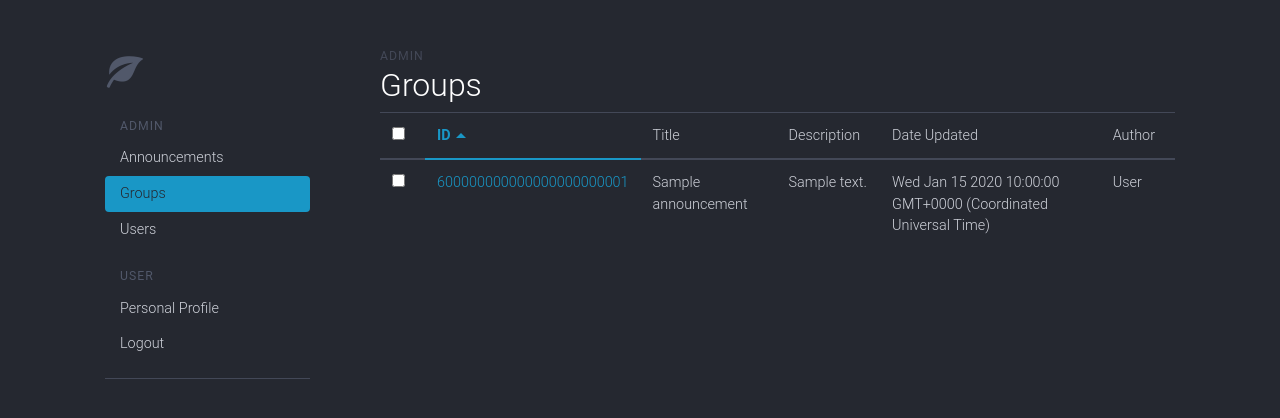
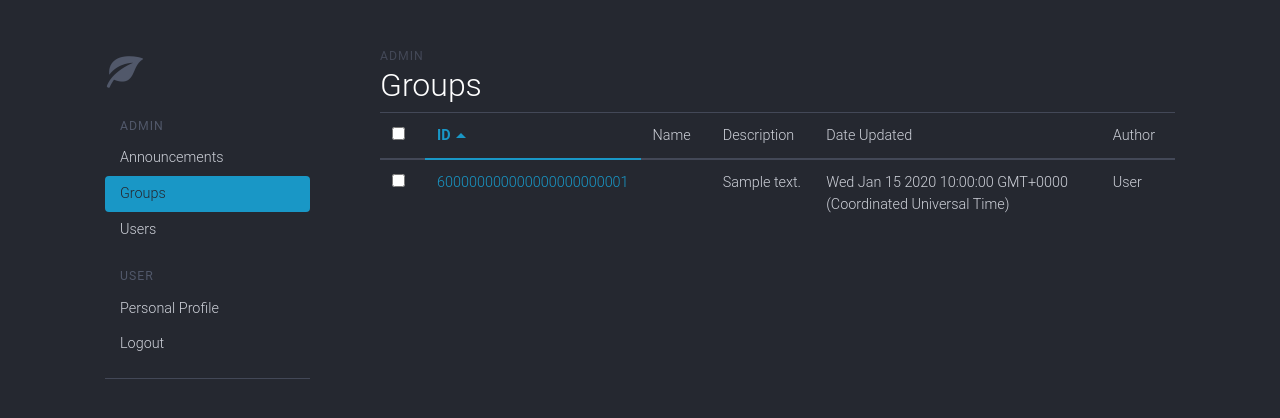
Before and after one commit to DevBeardly/church-announce, a Node server app: template views/admin/groups.ejs in a window 1280 px wide. Shown: the top 418 px of the page. Run offline with Node 20, Linux system fonts and the light colour scheme; the template is opened without the code that fills it: values that come from a table or form of the project are taken from there, others are empty; tables that the repository leaves empty hold one stand-in row (values such as "Sample post"); some libraries are stand-ins or nearby versions.

Commit message:
Fixed missing group model require in admin routes, and fixed groups view template

```diff
--- a/routes/admin.js
+++ b/routes/admin.js
@@ -3,6 +3,7 @@ const express      = require('express'),
       passport     = require('passport'),
       User         = require('../models/user'),
       Announcement = require('../models/announcement'),
+      Group        = require('..models/group'),
       middleware   = require('../middleware');
 
 // ADMIN DASHBOARD LANDING
--- a/views/admin/groups.ejs
+++ b/views/admin/groups.ejs
@@ -92,7 +92,7 @@
      <tr>
        <th><input type="checkbox" class="select-all" id="selectAll"></th>
        <th>ID</th>
-       <th>Title</th>
+       <th>Name</th>
        <th>Description</th>
        <th>Date Updated</th>
        <th>Author</th>
@@ -102,11 +102,11 @@
      <% announcements.forEach(function(announcement){ %>
      <tr>
        <td><input type="checkbox" class="select-row"></td>
-       <td><a href="#"><%= announcement._id %></a></td>
-       <td><%= announcement.title %></td>
-       <td><%= announcement.description %></td>
-       <td><%= announcement.dateUpdated %></td>
-       <td><%= announcement.author.fullname %></td>
+       <td><a href="#"><%= group._id %></a></td>
+       <td><%= group.title %></td>
+       <td><%= group.description %></td>
+       <td><%= group.dateUpdated %></td>
+       <td><%= group.author.fullname %></td>
      </tr>
      <% }); %>
    </tbody>
```
